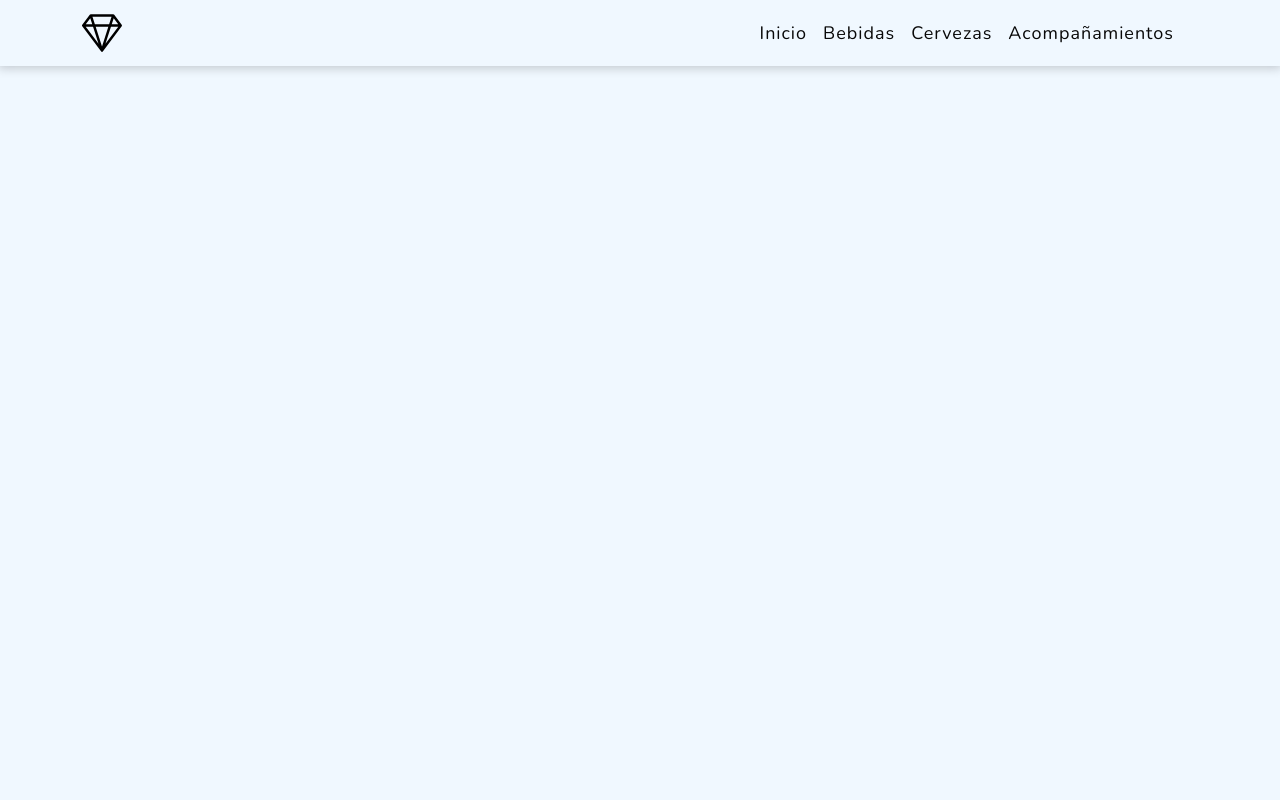
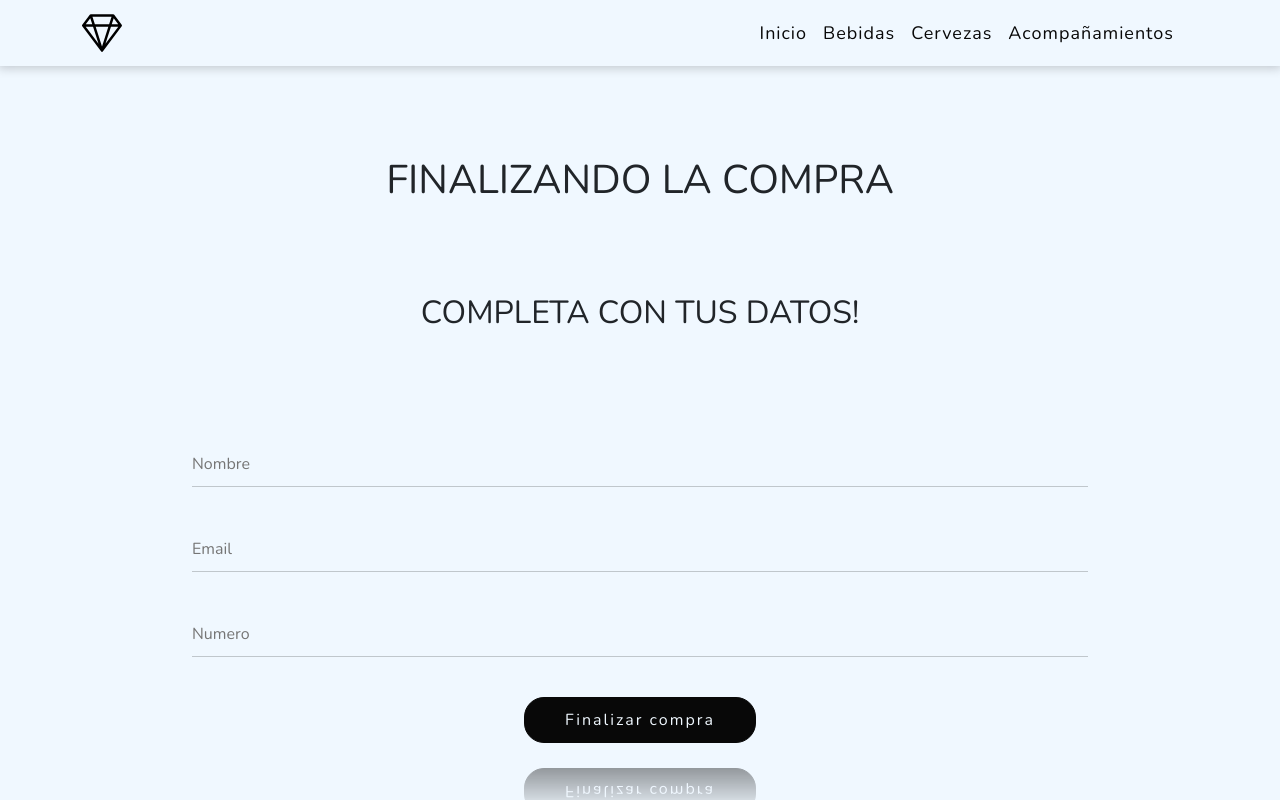
Before and after one commit to Alejo-Hurtado-Testa/Luxor-ecommerce, a React (Vite) app: page /checkout in a window 1280 px wide. Built offline with nearby package versions, Linux system fonts and the light colour scheme.

Commit message:
Se crea el componente checkout, para finalizar la compra y subir una orden a  firebase, se cambian algunos nombres de variables y clases

```diff
--- a/src/App.css
+++ b/src/App.css
@@ -247,6 +247,7 @@
 .btn-cart-finalizar {
   margin: 80px 0;
   font-size: 1.5rem;
+  text-decoration: none;
   color: aliceblue;
   padding: 15px 30px;
   border-radius: 20px;
@@ -258,3 +259,45 @@
 .btn-cart-finalizar:hover {
   letter-spacing: 2px;
 }
+
+/* CHECKOUT */
+
+.title-fina-compra,
+.title-fina-datos {
+  text-align: center;
+  margin: 90px 0;
+  text-transform: uppercase;
+}
+
+.form-finalizar {
+  display: flex;
+  justify-content: center;
+  align-items: center;
+  flex-direction: column;
+}
+
+.input-finalizar {
+  margin: 20px 0;
+  width: 70vw;
+  padding: 10px 0;
+  background: transparent;
+  border: none;
+  border-bottom: 1px solid rgba(0, 0, 0, 0.2);
+}
+
+.btn-finalizar-checkout {
+  color: aliceblue;
+  letter-spacing: 2px;
+  margin: 20px;
+  padding: 10px 40px;
+  border-radius: 20px;
+  background-color: rgb(8, 8, 8);
+  border: 1px solid rgb(8, 8, 8);
+  transition: all 0.3s ease;
+  -webkit-box-reflect: below 25px
+    linear-gradient(to bottom, transparent 0%, rgb(8, 8, 8) 250%);
+}
+
+.btn-finalizar-checkout:hover {
+  transform: scale(1.2);
+}
--- a/src/App.jsx
+++ b/src/App.jsx
@@ -5,6 +5,7 @@ import ItemDetailContainer from './components/ItemDetailContainer';
 import { BrowserRouter, Route, Routes } from 'react-router-dom';
 import Cart from './components/Cart';
 import { ThemeProvider } from './context/cartContext';
+import Checkout from './components/Checkout';
 
 function App() {
   return (
@@ -16,6 +17,7 @@ function App() {
           <Route exact path="/category/:tipo" element={<ItemListContainer />} />
           <Route exact path="/item/:id" element={<ItemDetailContainer />} />
           <Route exact path="/cart" element={<Cart />} />
+          <Route exact path="/checkout" element={<Checkout />} />
         </Routes>
       </BrowserRouter>
     </ThemeProvider>
--- a/src/components/Cart.jsx
+++ b/src/components/Cart.jsx
@@ -86,7 +86,9 @@ export default function Cart() {
           </div>
         ))}
         <div className="btn-finalizar">
-          <button className="btn-cart-finalizar">Finalizar compra</button>
+          <Link to={'/checkout'} className="btn-cart-finalizar">
+            Confirmar productos
+          </Link>
         </div>
       </div>
     </div>
--- /dev/null
+++ b/src/components/Checkout.jsx
@@ -0,0 +1,54 @@
+import { useContext, useState } from 'react';
+import { addDoc, collection, getFirestore } from 'firebase/firestore';
+import { CartContext } from '../context/cartContext';
+
+export default function Checkout() {
+  const [nombre, setNombre] = useState('');
+  const [correo, setCorreo] = useState('');
+  const [telefono, setTelefono] = useState('');
+  const [orderId, setOrderId] = useState('');
+  const { cartList } = useContext(CartContext);
+
+  console.log(cartList);
+  const crearOrden = () => {
+    const order = {
+      buyer: { name: nombre, phone: telefono, email: correo },
+      items: [{ id: '', title: '', price: '', quantity: '' }],
+      total: 1324,
+    };
+    const db = getFirestore();
+    const ordersCollection = collection(db, 'ordenes');
+    addDoc(ordersCollection, order).then(({ id }) => setOrderId(id));
+  };
+
+  return (
+    <div>
+      <h1 className="title-fina-compra">finalizando la compra</h1>
+      <h2 className="title-fina-datos">completa con tus datos!</h2>
+      <form className="form-finalizar">
+        <input
+          type="text"
+          value={nombre}
+          placeholder="Nombre"
+          onChange={(e) => setNombre(e.target.value)}
+          className="input-finalizar"
+        />
+        <input
+          type="text"
+          value={correo}
+          placeholder="Email"
+          onChange={(e) => setCorreo(e.target.value)}
+          className="input-finalizar"
+        />
+        <input
+          type="text"
+          value={telefono}
+          placeholder="Numero"
+          onChange={(e) => setTelefono(e.target.value)}
+          className="input-finalizar"
+        />
+        <button className="btn-finalizar-checkout">Finalizar compra</button>
+      </form>
+    </div>
+  );
+}
```
